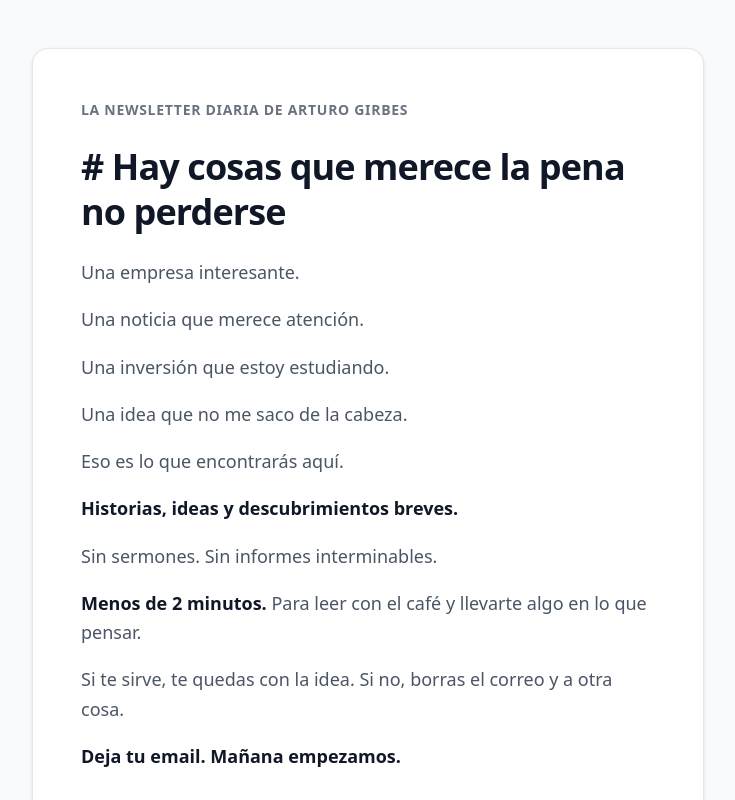
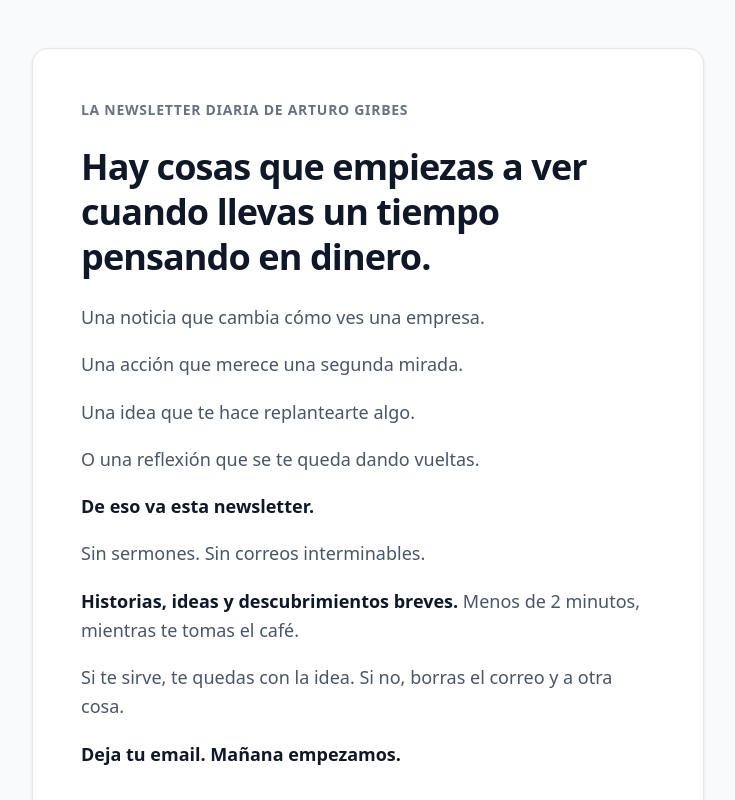
Before and after one commit to arturogc12/arturogirbes, a React (Vite) app: page / in a window 1280 px wide. Shown: the top 800 px of the page, without its empty margins (272-1007 px from the left). Built offline with nearby package versions, Linux system fonts and the light colour scheme.

Commit message:
Apply final newsletter headline copy

```diff
--- a/src/App.tsx
+++ b/src/App.tsx
@@ -57,19 +57,18 @@ export default function App() {
 
         {/* Titular */}
         <h1 className="text-2xl sm:text-3xl lg:text-4xl font-bold tracking-tight text-gray-900 leading-tight mb-5 sm:mb-6">
-          # <strong className="font-bold text-gray-900">Hay cosas que merece la pena no perderse</strong>
+          Hay cosas que empiezas a ver cuando llevas un tiempo pensando en dinero.
         </h1>
 
         {/* Cuerpo del Texto */}
         <div className="text-[15px] sm:text-base lg:text-lg text-gray-600 space-y-3.5 sm:space-y-4.5 leading-relaxed">
-          <p>Una empresa interesante.</p>
-          <p>Una noticia que merece atención.</p>
-          <p>Una inversión que estoy estudiando.</p>
-          <p>Una idea que no me saco de la cabeza.</p>
-          <p>Eso es lo que encontrarás aquí.</p>
-          <p><strong className="font-semibold text-gray-900">Historias, ideas y descubrimientos breves.</strong></p>
-          <p>Sin sermones. Sin informes interminables.</p>
-          <p><strong className="font-semibold text-gray-900">Menos de 2 minutos.</strong> Para leer con el café y llevarte algo en lo que pensar.</p>
+          <p>Una noticia que cambia cómo ves una empresa.</p>
+          <p>Una acción que merece una segunda mirada.</p>
+          <p>Una idea que te hace replantearte algo.</p>
+          <p>O una reflexión que se te queda dando vueltas.</p>
+          <p><strong className="font-semibold text-gray-900">De eso va esta newsletter.</strong></p>
+          <p>Sin sermones. Sin correos interminables.</p>
+          <p><strong className="font-semibold text-gray-900">Historias, ideas y descubrimientos breves.</strong> Menos de 2 minutos, mientras te tomas el café.</p>
           <p>Si te sirve, te quedas con la idea. Si no, borras el correo y a otra cosa.</p>
           <p><strong className="font-semibold text-gray-900">Deja tu email. Mañana empezamos.</strong></p>
         </div>
```
